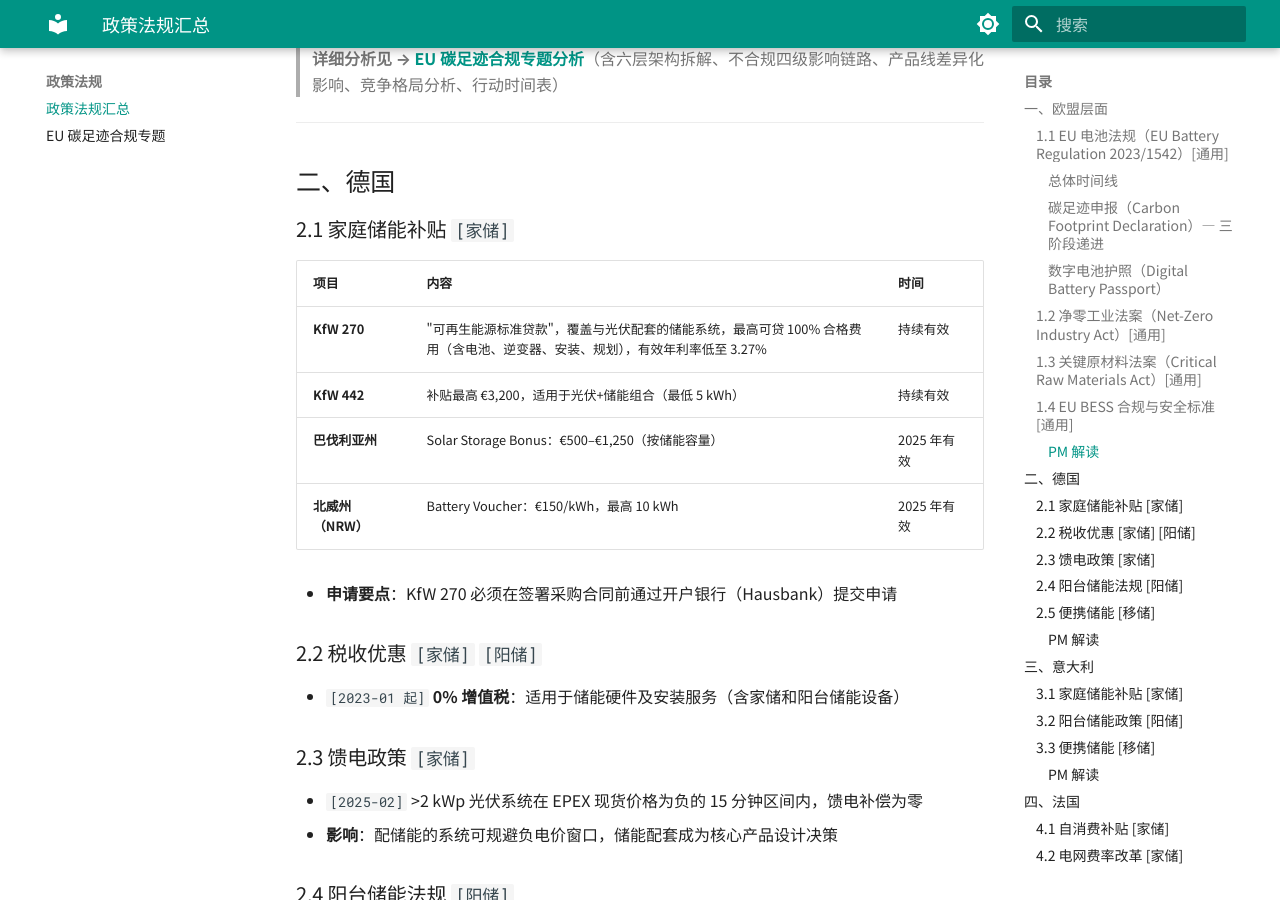
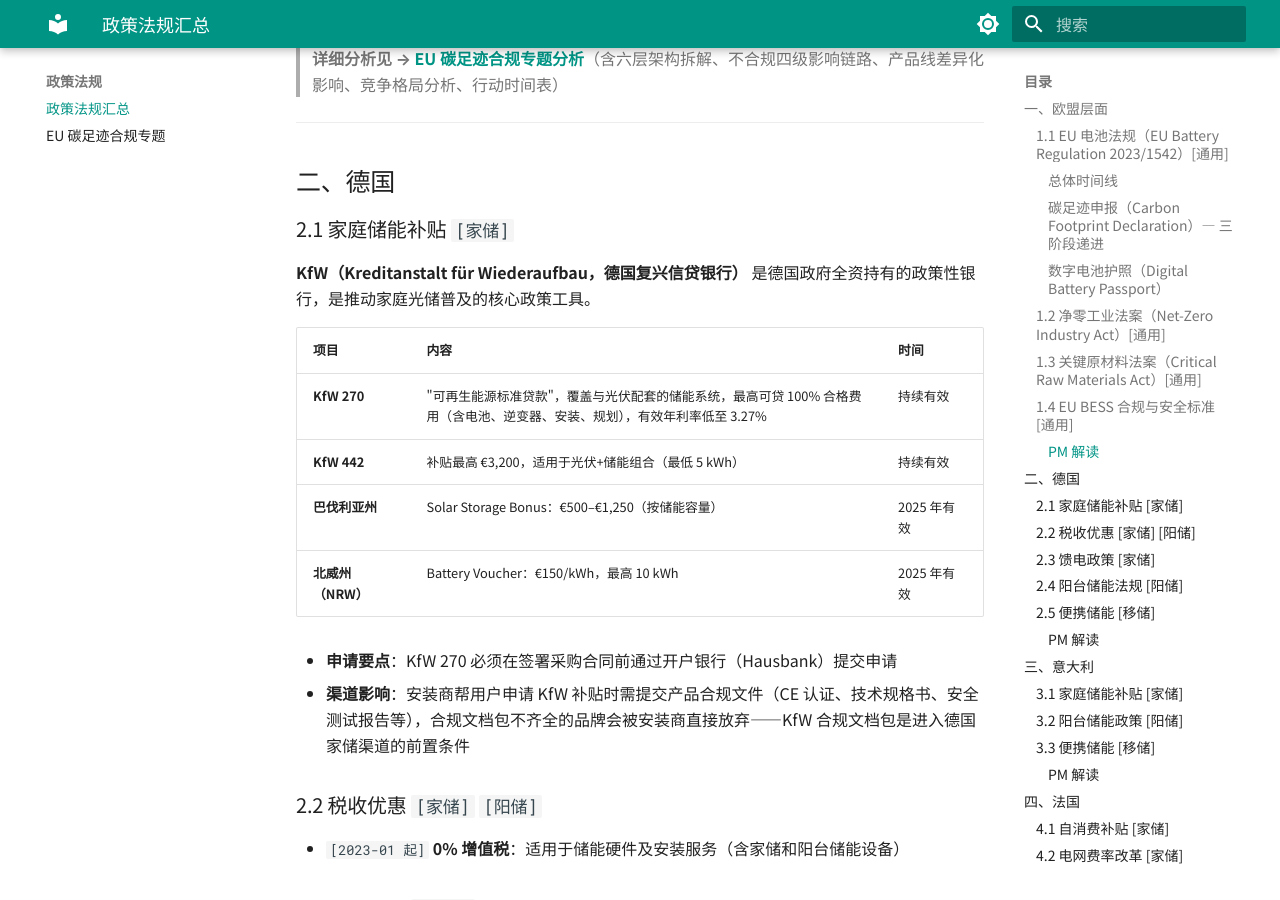
Before and after one commit to jeff9141/energy-storage-intel, an MkDocs documentation site: the page built from docs/policy/energy_storage_policy_regulations.md, in a window 1280 px wide and 900 px high, scrolled down 4153 px. Built offline with MkDocs 1.6.1 and Material for MkDocs 9.7.7, drawn with Linux system fonts in a browser that asks for light colours.

Commit message:
补充德国 KfW 背景说明及渠道影响分析
Co-Authored-By: Claude Opus 4.6 <noreply@anthropic.com>

```diff
--- a/docs/policy/energy_storage_policy_regulations.md
+++ b/docs/policy/energy_storage_policy_regulations.md
@@ -132,6 +132,8 @@
 
 ### 2.1 家庭储能补贴 `[家储]`
 
+**KfW（Kreditanstalt für Wiederaufbau，德国复兴信贷银行）** 是德国政府全资持有的政策性银行，是推动家庭光储普及的核心政策工具。
+
 | 项目 | 内容 | 时间 |
 |------|------|------|
 | **KfW 270** | "可再生能源标准贷款"，覆盖与光伏配套的储能系统，最高可贷 100% 合格费用（含电池、逆变器、安装、规划），有效年利率低至 3.27% | 持续有效 |
@@ -140,6 +142,7 @@
 | **北威州（NRW）** | Battery Voucher：€150/kWh，最高 10 kWh | 2025 年有效 |
 
 - **申请要点**：KfW 270 必须在签署采购合同前通过开户银行（Hausbank）提交申请
+- **渠道影响**：安装商帮用户申请 KfW 补贴时需提交产品合规文件（CE 认证、技术规格书、安全测试报告等），合规文档包不齐全的品牌会被安装商直接放弃——KfW 合规文档包是进入德国家储渠道的前置条件
 
 ### 2.2 税收优惠 `[家储]` `[阳储]`
 
```
